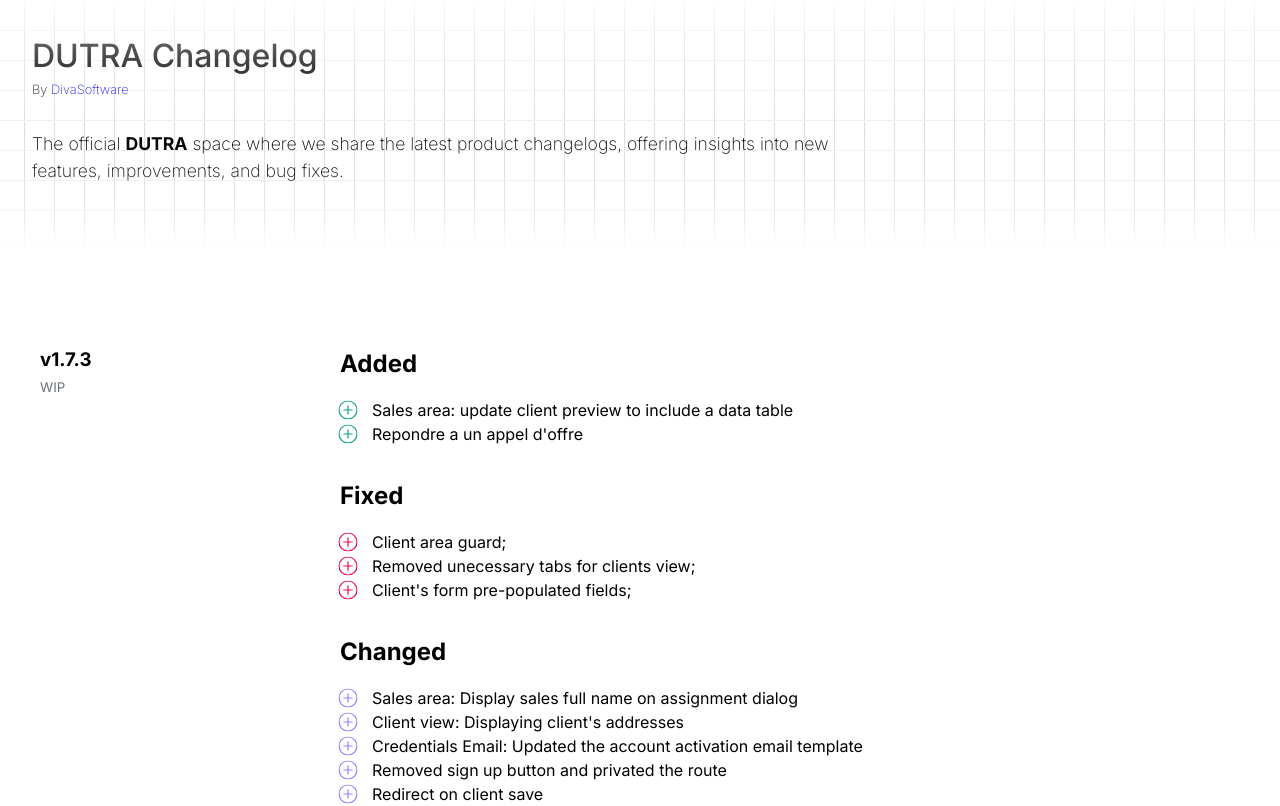
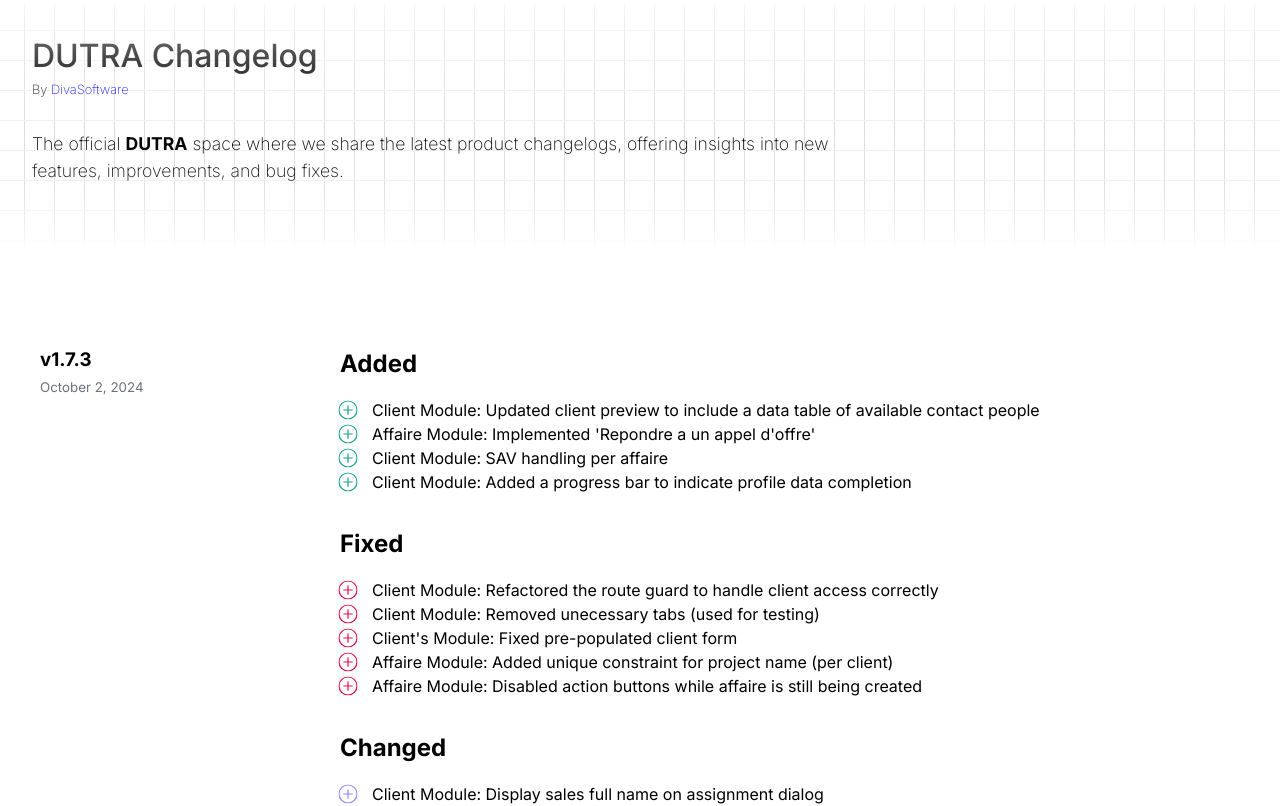
Before and after one commit to divaSoft-gg/Dutra-CHANGELOG, a React (Vite) app: page / in a window 1280 px wide. Shown: the top 806 px of the page. Built offline with nearby package versions, Linux system fonts and the light colour scheme; the HTML template or start-up script is replaced by a standard one.

Commit message:
chore: version change

```diff
--- a/src/data/data.js
+++ b/src/data/data.js
@@ -1,22 +1,26 @@
 export const VERSION_DETAILS = [
     {
         "version": "1.7.3",
-        "date": "WIP",
+        "date": "October 2, 2024",
         "added": [
-            "Sales area: update client preview to include a data table",
-            "Repondre a un appel d'offre"
+            "Client Module: Updated client preview to include a data table of available contact people",
+            "Affaire Module: Implemented 'Repondre a un appel d'offre'",
+            "Client Module: SAV handling per affaire",
+            "Client Module: Added a progress bar to indicate profile data completion",
         ],
         "changed": [
-            "Sales area: Display sales full name on assignment dialog",
-            "Client view: Displaying client's addresses",
-            "Credentials Email: Updated the account activation email template",
-            "Removed sign up button and privated the route",
-            "Redirect on client save"
+            "Client Module: Display sales full name on assignment dialog",
+            "Client Module: Display client's addresses on preview section",
+            "Clients Module: Updated the account activation Email template",
+            "Root Module: Removed sign up button and privated the route",
+            "Clients Module:; Redirect on client save"
         ],
         "fixed": [
-            "Client area guard;",
-            "Removed unecessary tabs for clients view;",
-            "Client's form pre-populated fields;"
+            "Client Module: Refactored the route guard to handle client access correctly",
+            "Client Module: Removed unecessary tabs (used for testing)",
+            "Client's Module: Fixed pre-populated client form",
+            "Affaire Module: Added unique constraint for project name (per client)",
+            "Affaire Module: Disabled action buttons while affaire is still being created"
         ],
     },
     {
```
